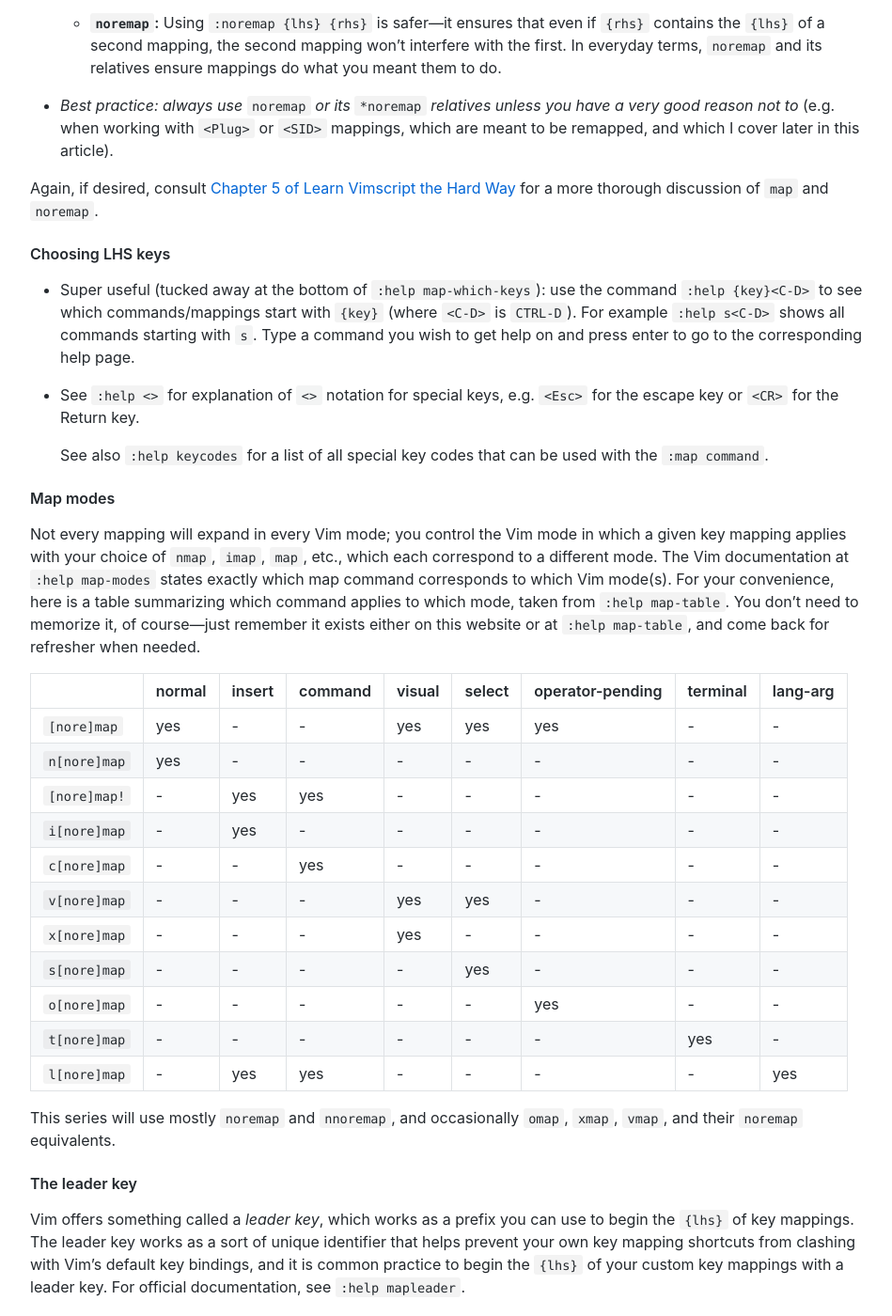
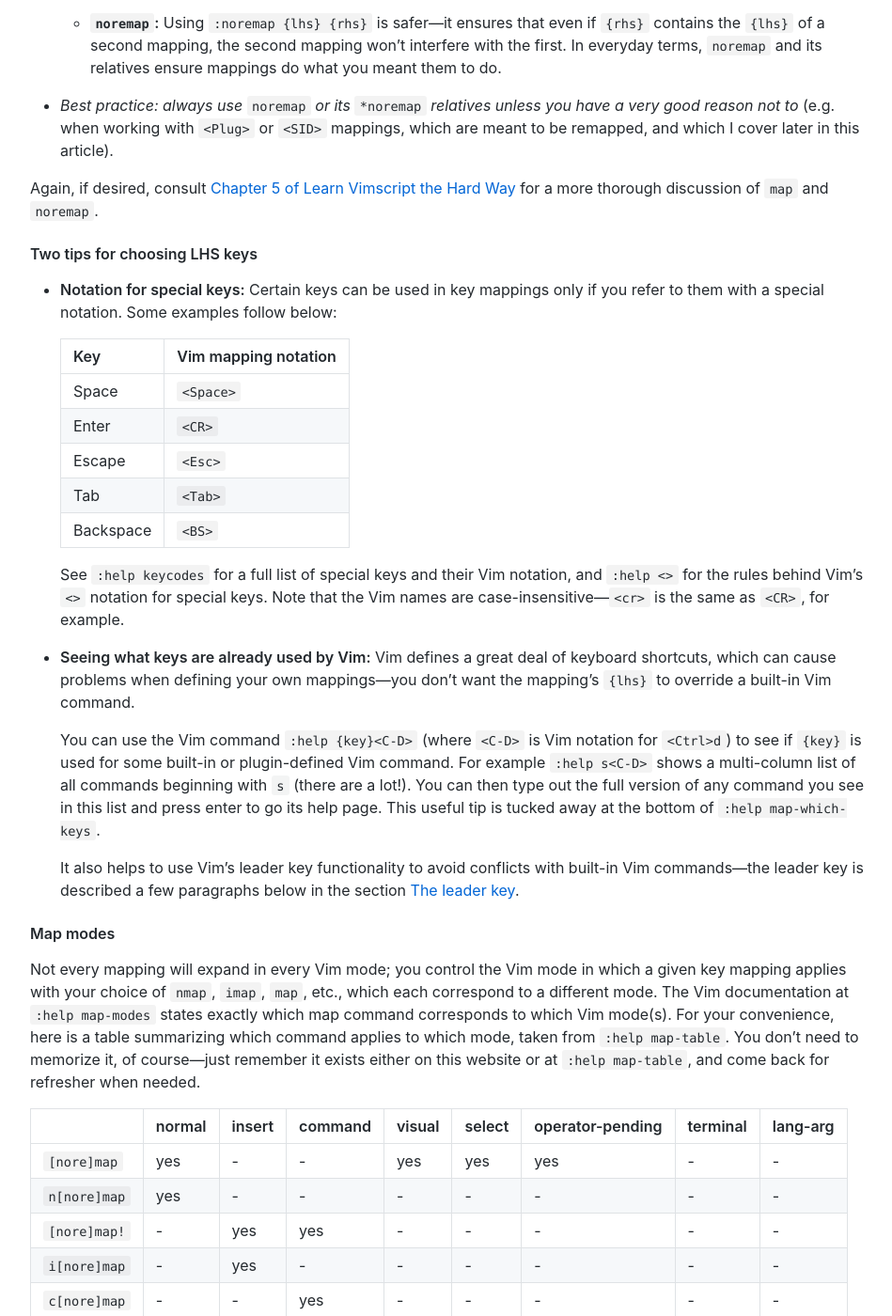
Before and after one commit to ejmastnak/ejmastnak.github.io, a Jekyll site: the page built from tutorials/vim-latex/vimscript.md, in a window 1280 px wide and 1400 px high, scrolled down 2756 px. Shown: the whole window at 94% size, without its empty margins (163-1112 px from the left). Built offline with Jekyll 4.4.1, drawn with Linux system fonts in a browser that asks for light colours; some of the changed text lies outside the part shown.

Commit message:
Complete tips for keycodes and choosing LHS

```diff
--- a/tutorials/vim-latex/vimscript.md
+++ b/tutorials/vim-latex/vimscript.md
@@ -14,7 +14,7 @@ This article provides a theoretical background for use of Vimscript in filetype-
 * [Key mappings](#key-mappings)
   * [Writing key mappings](#writing-key-mappings)
     * [Remapping: `map` and `noremap`](#remapping-map-and-noremap)
-    * [Choosing LHS keys](#choosing-lhs-keys)
+    * [Two tips for choosing LHS keys](#two-tips-for-choosing-lhs-keys)
     * [Map modes](#map-modes)
     * [The leader key](#the-leader-key)
     * [The local leader key](#the-local-leader-key)
@@ -98,14 +98,29 @@ Here is the TLDR version:
 
 Again, if desired, consult [Chapter 5 of Learn Vimscript the Hard Way](https://learnvimscriptthehardway.stevelosh.com/chapters/05.html) for a more thorough discussion of `map` and `noremap`.
 
-#### Choosing LHS keys
-- Super useful (tucked away at the bottom of `:help map-which-keys`): use the command `:help {key}<C-D>` to see which commands/mappings start with `{key}` (where `<C-D>` is `CTRL-D`).
-  For example `:help s<C-D>` shows all commands starting with `s`.
-  Type a command you wish to get help on and press enter to go to the corresponding help page.
+#### Two tips for choosing LHS keys
+- **Notation for special keys:** Certain keys can be used in key mappings only if you refer to them with a special notation.
+  Some examples follow below:
 
-- See `:help <>` for explanation of `<>` notation for special keys, e.g. `<Esc>` for the escape key or `<CR>` for the Return key.
+  | Key | Vim mapping notation |
+  | - | - |
+  | Space | `<Space>` |
+  | Enter | `<CR>` |
+  | Escape | `<Esc>` |
+  | Tab | `<Tab>` |
+  | Backspace | `<BS>` |
 
-  See also `:help keycodes` for a list of all special key codes that can be used with the `:map command`.
+  See `:help keycodes` for a full list of special keys and their Vim notation, and `:help <>` for the rules behind Vim's `<>` notation for special keys.
+  Note that the Vim names are case-insensitive---`<cr>` is the same as `<CR>`, for example.
+
+- **Seeing what keys are already used by Vim:** Vim defines a great deal of keyboard shortcuts, which can cause problems when defining your own mappings---you don't want the mapping's `{lhs}` to override a built-in Vim command.
+
+  You can use the Vim command `:help {key}<C-D>` (where `<C-D>` is Vim notation for `<Ctrl>d`) to see if `{key}` is used for some built-in or plugin-defined Vim command.
+  For example `:help s<C-D>` shows a multi-column list of all commands beginning with `s` (there are a lot!).
+  You can then type out the full version of any command you see in this list and press enter to go its help page.
+  This useful tip is tucked away at the bottom of `:help map-which-keys`.
+
+  It also helps to use Vim's leader key functionality to avoid conflicts with built-in Vim commands---the leader key is described a few paragraphs below in the section [The leader key](#the-leader-key).
 
 #### Map modes
 Not every mapping will expand in every Vim mode;
```
